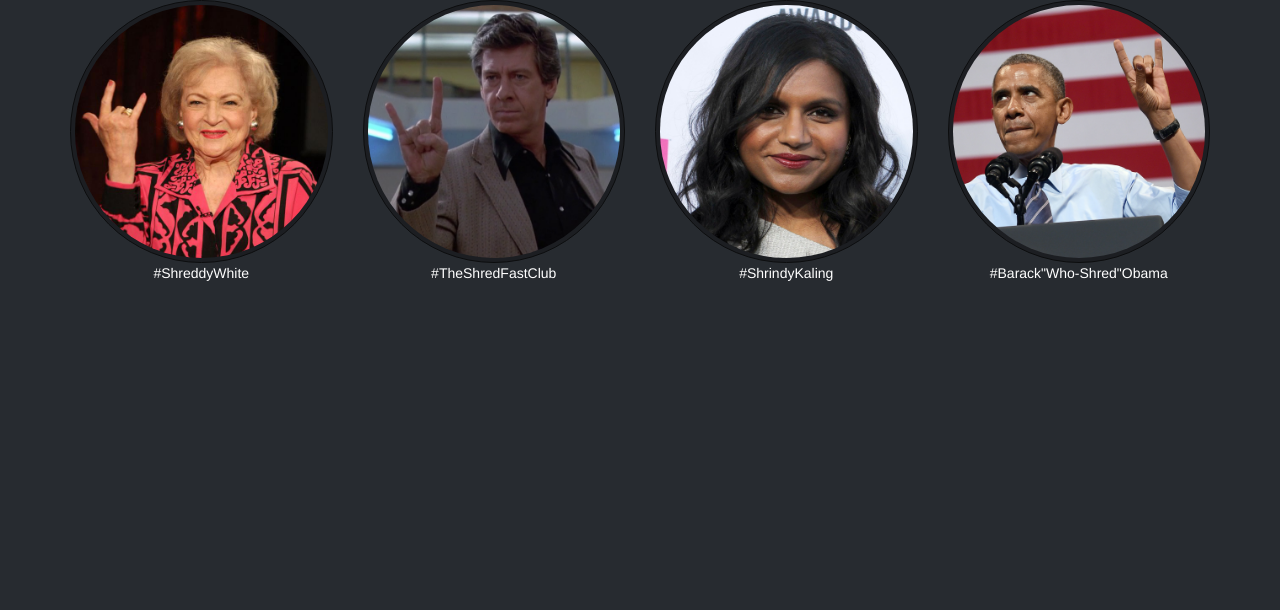
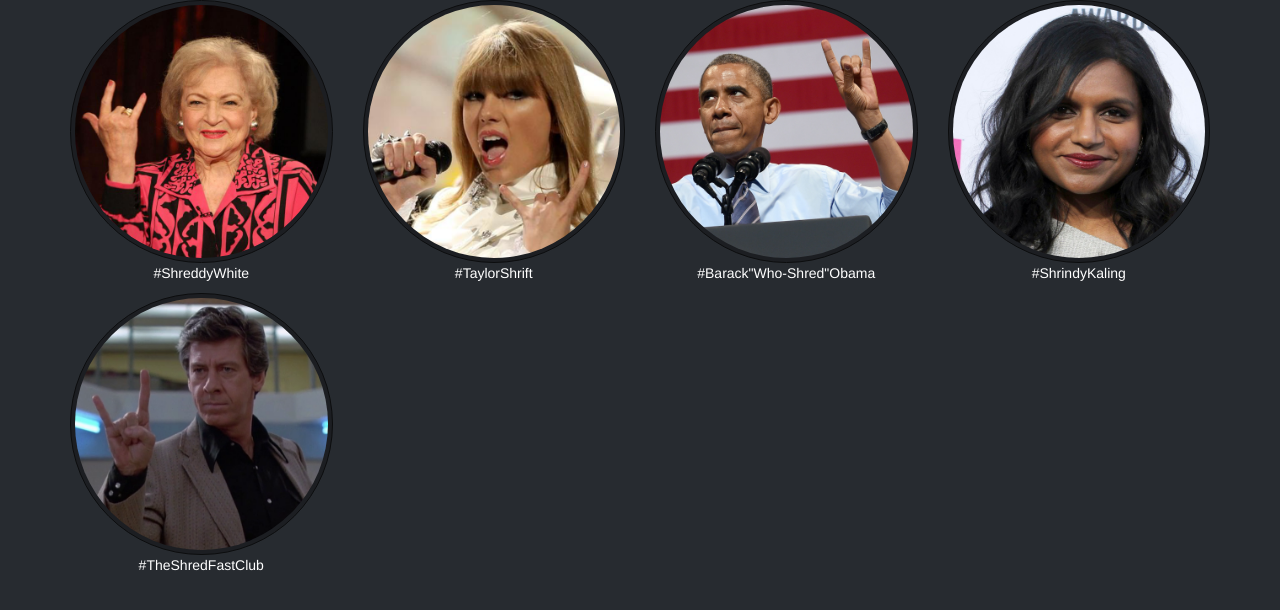
Before and after one commit to corbanmailloux/shredify, a Jekyll site: the page built from index.html, in a window 1280 px wide. Shown: the top 610 px of the page. Built offline with Jekyll 4.4.1, drawn with Linux system fonts in a browser that asks for light colours; nearby versions of some CDN libraries; Markdown is read by kramdown in place of the engine named in the settings.

Commit message:
Add Taylor Shrift.

```diff
--- a/_celebs/betty.html
+++ b/_celebs/betty.html
@@ -2,5 +2,6 @@
 hashtag:        ShreddyWhite
 image:          /images/Betty-White.png
 audio:          ThankYouForBeingAFriend
+weight:         100000
 ---
 <p class="text-center small">Special thanks to <a href="https://soundcloud.com/kjohnstewart" target="_blank">K. John Stewart</a> for this audio.</p>
--- /dev/null
+++ b/_celebs/taylor.html
@@ -0,0 +1,4 @@
+---
+hashtag:        TaylorShrift
+image:          /images/Taylor-Swift.png
+---
--- a/index.html
+++ b/index.html
@@ -4,7 +4,8 @@ title:      Shredify.Me
 ---
       <div class="row">
       {{ page.hashtag }}
-      {% for celeb in site.celebs %}
+      {% assign celebs = site.celebs | sort:"weight"  %}
+      {% for celeb in celebs reversed %}
         <div class="col-xs-4 col-md-3">
           <a href="{{ celeb.url }}">
             <img src="{{ celeb.image }}" alt="#{{ celeb.hashtag }}" class="img-responsive img-thumbnail img-circle"/>
```
Also changed, not shown: images/Taylor-Swift.png (added).
